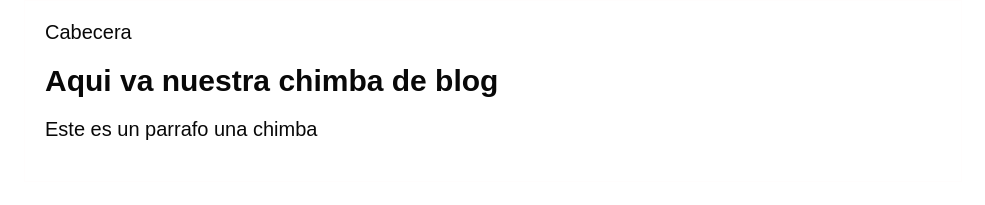
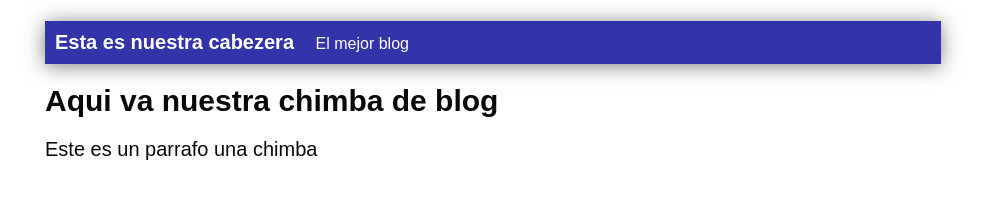
Before and after one commit to DaviCodex/PlatziDavid, a plain HTML site: page index.html in a window 1280 px wide. Shown: the whole page, without its empty margins (147-1132 px from the left). Drawn offline with Linux system fonts and the light colour scheme.

Commit message:
Finalizada la cabezera con diseño azul

```diff
--- a/CSS/style.css
+++ b/CSS/style.css
@@ -1,4 +1,5 @@
-body{
+body
+{
     color:#080808;
     text-align:center;
     font-family:arial;
@@ -6,13 +7,29 @@ body{
     margin:0;
     padding:0;
 }
-#container{
+#cabecera
+{
+    background:#33a;
+    box-shadow:0 2px 20px 0 rgba(0,0,0,.5);
+    color:#fff;
+    font-weight:700;
+    margin:0;padding:.5em
+}
+#cabecera #tagline
+{
+    padding:0 0 0 1em;
+    font-weight:400;
+    font-size:.8em
+}
+#container
+{
     width:70%;
     padding:1em;
     text-align: left;
     border:1px solid #fffdfd;
     margin: 0 auto;
 }
-#container h1{
+#container h1
+{
     font-size:30px;
 }
--- a/index.html
+++ b/index.html
@@ -6,7 +6,8 @@
     <body>
         <div id="container">
             <div id="cabecera">
-                Cabecera
+                Esta es nuestra cabezera
+                <span id="tagline"> El mejor blog</span>
             </div>
             <div id="post">
                 <h1> Aqui va nuestra chimba de blog</h1>
```
